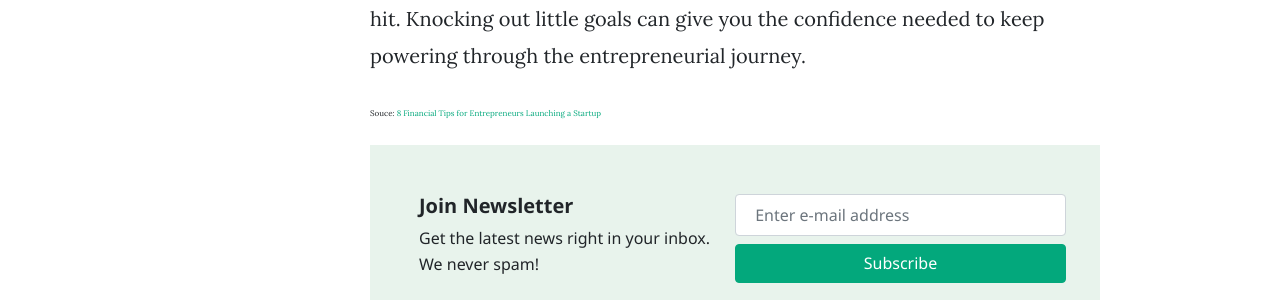
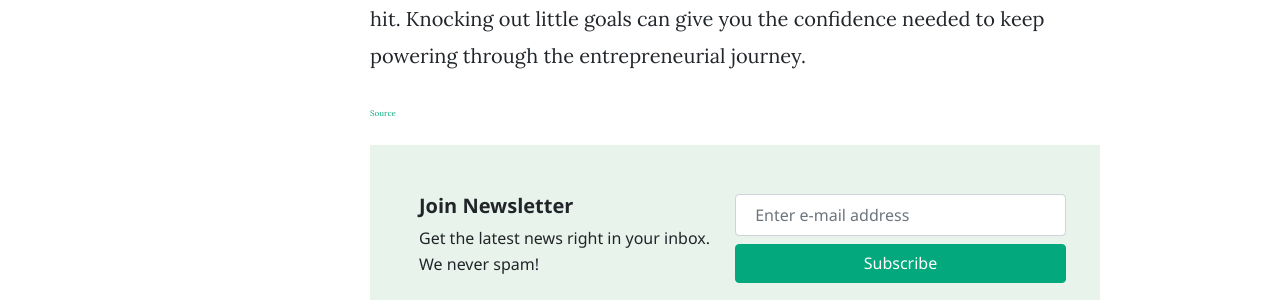
Before and after one commit to bit-dna/bitdnablog, a Jekyll site: the page built from _posts/2019-07-22-8-financial-tips-for-entrepreneurs-launching-a-startup.md, in a window 1280 px wide and 900 px high, scrolled down 3563 px. Shown: the part 224-524 px from the top of the window. Built offline with Jekyll 4.4.1, drawn with Linux system fonts in a browser that asks for light colours; nearby versions of some CDN libraries; comment, search, counter and statistics services are not loaded.

Commit message:
change post

```diff
--- a/_posts/2019-07-22-8-financial-tips-for-entrepreneurs-launching-a-startup.md
+++ b/_posts/2019-07-22-8-financial-tips-for-entrepreneurs-launching-a-startup.md
@@ -53,4 +53,4 @@ Rather than just say, “I want to build a multi-million dollar company,” you
 
 Monthly, weekly or even daily revenue goals allow you to stay on track and make the adjustments necessary for constant growth. You can even set milestones to hit along the way, giving you a lot of smaller goals to constantly hit. Knocking out little goals can give you the confidence needed to keep powering through the entrepreneurial journey.
 
-<div class="sumber">Souce: <a href="https://www.entrepreneur.com/article/290617">8 Financial Tips for Entrepreneurs Launching a Startup</a></div>
+<div class="sumber"><a href="https://www.entrepreneur.com/article/290617">Source</a></div>
```
